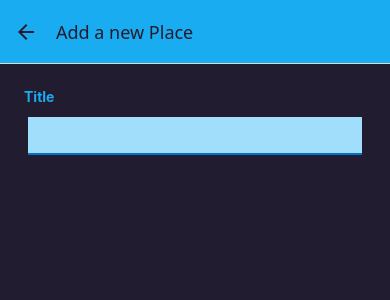
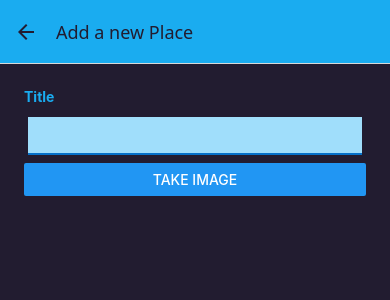
Before and after one commit to baodev97/usingnativedeviceapp, a React Native app: screen /AddPlace in a window 390 px wide. Shown: the top 300 px of the page. Built offline with nearby package versions, Linux system fonts and the light colour scheme.

Commit message:
taking photo on android

```diff
--- a/app.json
+++ b/app.json
@@ -33,6 +33,12 @@
             "backgroundColor": "#000000"
           }
         }
+      ],
+      [
+        "expo-image-picker",
+        {
+          "cameraPermission": "The app needs access to your camera in order to take photos "
+        }
       ]
     ],
     "experiments": {
--- /dev/null
+++ b/components/Places/ImagePicker.tsx
@@ -0,0 +1,24 @@
+import { launchCameraAsync } from 'expo-image-picker';
+import { Button, View } from "react-native";
+
+function ImagePicker(){
+
+    async function takImageHandler(){
+      const image =  await launchCameraAsync({
+        allowsEditing:true,
+        aspect:[16,9],
+        quality:0.5
+      });
+      console.log(image)
+    }
+
+    return (
+        <View>
+            <View>
+
+            </View>
+            <Button title="Take Image" onPress={takImageHandler}/>
+        </View>
+    )
+}
+export default ImagePicker;
--- a/components/PlaceForm.tsx
+++ b/components/Places/PlaceForm.tsx
@@ -1,6 +1,7 @@
 import { Colors } from "@/constants/colors";
 import { useState } from "react";
 import { ScrollView, StyleSheet, Text, TextInput, View } from "react-native";
+import ImagePicker from "./ImagePicker";
 
 function PlaceForm (){
     const [enteredTitle, setEnteredTitle]= useState('');
@@ -14,6 +15,7 @@
                 <Text style={styles.label}>Title</Text>
                 <TextInput onChangeText={changeTitleHandler} value={enteredTitle} style={styles.input}/>
             </View>
+            <ImagePicker/>
         </ScrollView>
     )
 }
--- a/package.json
+++ b/package.json
@@ -21,6 +21,7 @@
     "expo-font": "~14.0.9",
     "expo-haptics": "~15.0.7",
     "expo-image": "~3.0.10",
+    "expo-image-picker": "^17.0.10",
     "expo-linking": "~8.0.9",
     "expo-splash-screen": "~31.0.11",
     "expo-status-bar": "~3.0.8",
--- a/screen/AddPlace.tsx
+++ b/screen/AddPlace.tsx
@@ -1,4 +1,5 @@
-import PlaceForm from "@/components/PlaceForm";
+import PlaceForm from "@/components/Places/PlaceForm";
+
 
 function AddPlace (){
     return <PlaceForm/>
--- a/screen/AllPlaces.tsx
+++ b/screen/AllPlaces.tsx
@@ -1,4 +1,4 @@
-import PlacesList from "@/components/PlacesList";
+import PlacesList from "@/components/Places/PlacesList";
 
 function AllPlaces (){
     return <PlacesList />
```
Also changed, not shown: components/Places/PlaceItem.tsx (renamed from components/PlaceItem.tsx), components/Places/PlacesList.tsx (renamed from components/PlacesList.tsx), 1 other file (tests, documents, lock files or other folders).
